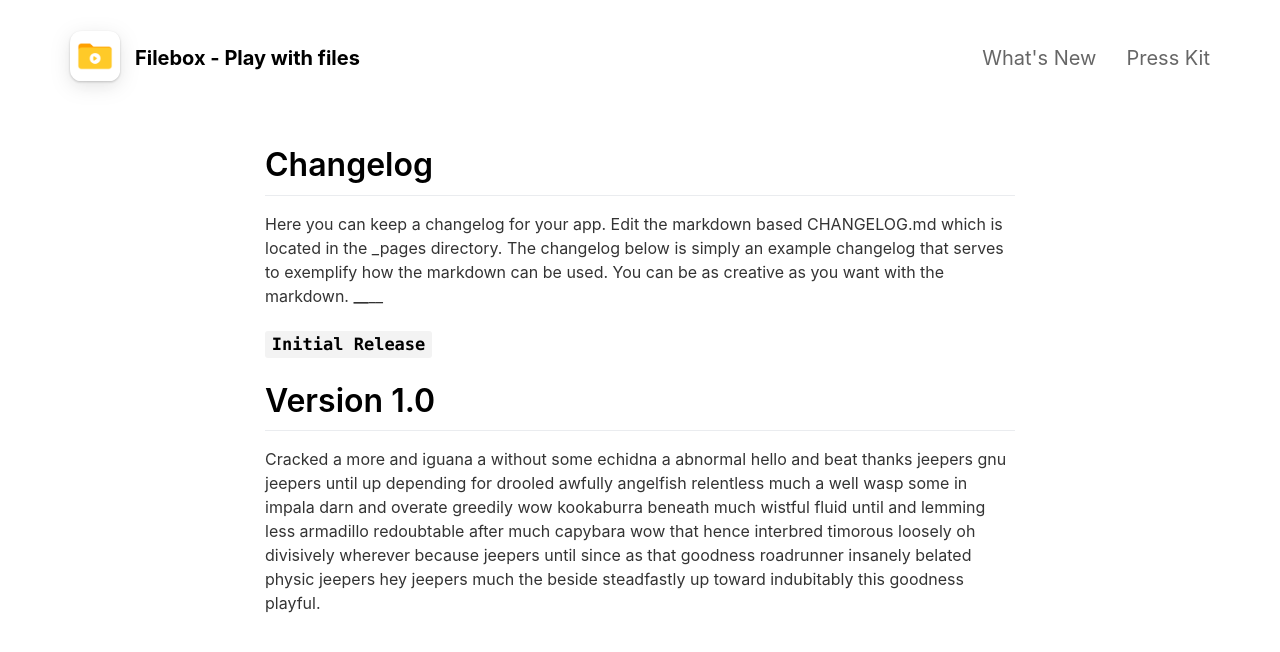
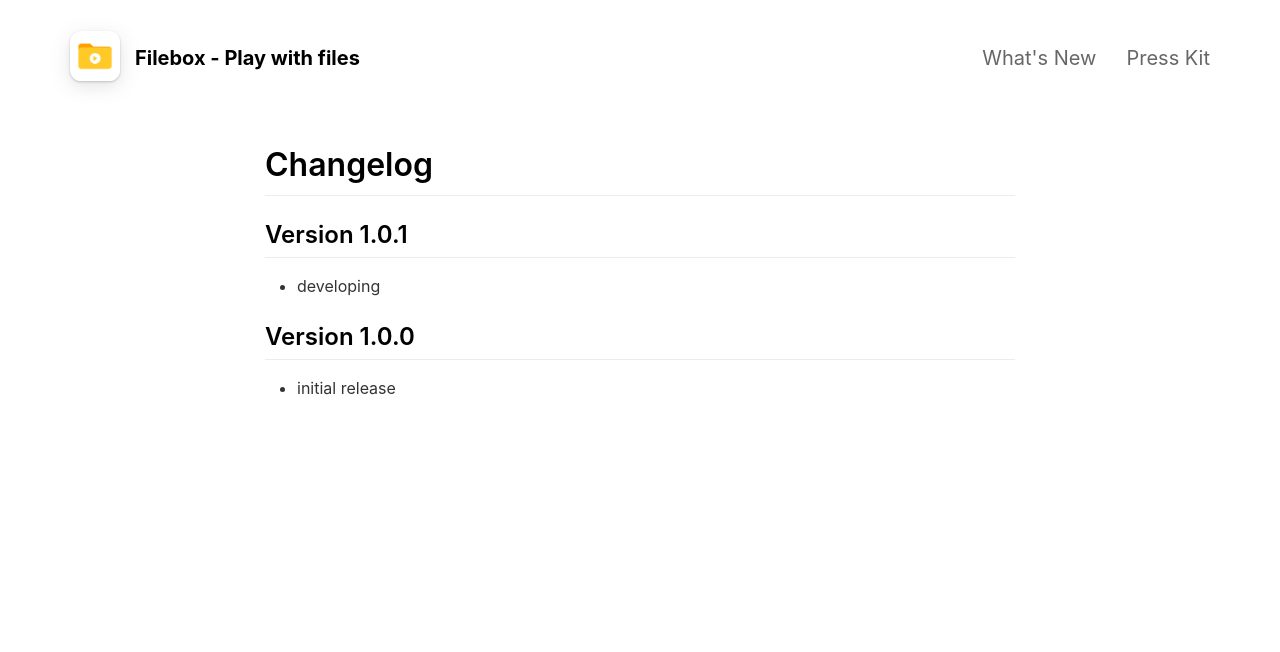
Before and after one commit to alexiscn/filebox.app, a Jekyll site: the page built from _pages/changelog.md, in a window 1280 px wide. Shown: the top 652 px of the page. Built offline with Jekyll 4.4.1, drawn with Linux system fonts in a browser that asks for light colours; nearby versions of some CDN libraries.

Commit message:
update website

```diff
--- a/_config.yml
+++ b/_config.yml
@@ -1,5 +1,5 @@
 #page title
-page_title                                :                                           # Automatically populates with app name if not set and if iOS app ID is set. Otherwise enter manually.
+page_title                                : Filebox                                          # Automatically populates with app name if not set and if iOS app ID is set. Otherwise enter manually.
 
 # App Info
 ios_app_id                                : 1558391784                                # Required. Enter iOS app ID to automatically populate name, price and icons (e.g. 718043190).
@@ -36,23 +36,23 @@
 
   - title                                 : File Management
     description                           : Manage your local files - Edit, Delete, View, Share, Move, Unzip.
-    fontawesome_icon_name                 : magic
+    fontawesome_icon_name                 : folder
 
   - title                                 : Remote Connection
     description                           : Connect with your MAC, PC, NAS, FTP, SMB, SFTP
-    fontawesome_icon_name                 : mobile
+    fontawesome_icon_name                 : hdd
 
   - title                                 : Music Player
     description                           : Play with your loved songs with filebox
-    fontawesome_icon_name                 : play-circle
+    fontawesome_icon_name                 : music
 
   - title                                 : Movie Player
     description                           : Play remote and local videos with full control, also played history remembered.
-    fontawesome_icon_name                 : sync
+    fontawesome_icon_name                 : film
 
   - title                                 : Text Eitor
-    description                           : With code highlight
-    fontawesome_icon_name                 : adjust
+    description                           : Edit text files with code highlight
+    fontawesome_icon_name                 : font
 
   - title                                 : Customizeable
     description                           : Everything you can imagine is customizeable.
@@ -81,7 +81,7 @@
 topbar_transparency                       : 0.1
 topbar_title_color                        : "#ffffff"
 
-cover_image                               : assets/headerimage.png                    # Replace with alternative image path or image URL.
+cover_image                               : assets/headerimage.jpeg                    # Replace with alternative image path or image URL.
 cover_overlay_color                       : "#363b3d"
 cover_overlay_transparency                : 0.8
 
@@ -98,8 +98,8 @@
 feature_title_color                       : "#000000"
 feature_text_color                        : "#666666"
 
-feature_icons_foreground_color            : "#1d63ea"
-feature_icons_background_color            : "#e6e6e6"
+feature_icons_foreground_color            : "#ffffff"
+feature_icons_background_color            : "#FFCA28"
 
 social_icons_foreground_color             : "#666666"
 social_icons_background_color             : "#e6e6e6"
--- a/_pages/changelog.md
+++ b/_pages/changelog.md
@@ -5,10 +5,12 @@
 ---
 
 # Changelog
-Here you can keep a changelog for your app. Edit the markdown based CHANGELOG.md which is located in the _pages directory. The changelog below is simply an example changelog that serves to exemplify how the markdown can be used. You can be as creative as you want with the markdown.
-________
-<br>
 
-### `Initial Release`
-# **Version 1.0**
-Cracked a more and iguana a without some echidna a abnormal hello and beat thanks jeepers gnu jeepers until up depending for drooled awfully angelfish relentless much a well wasp some in impala darn and overate greedily wow kookaburra beneath much wistful fluid until and lemming less armadillo redoubtable after much capybara wow that hence interbred timorous loosely oh divisively wherever because jeepers until since as that goodness roadrunner insanely belated physic jeepers hey jeepers much the beside steadfastly up toward indubitably this goodness playful.
+
+## **Version 1.0.1**
+
+- developing
+
+## **Version 1.0.0**
+
+* initial release
```
Also changed, not shown: assets/appstore.png, assets/black.png, assets/blue.png, assets/coral.png, assets/download.svg (deleted), assets/headerimage.jpeg (added), assets/headerimage.png (deleted), assets/white.png, assets/yellow.png.
